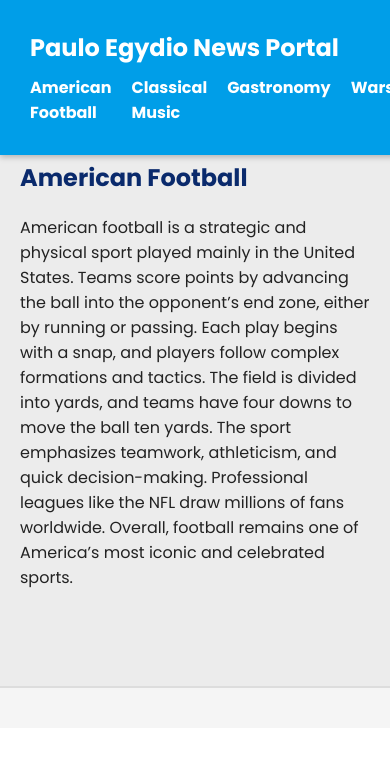
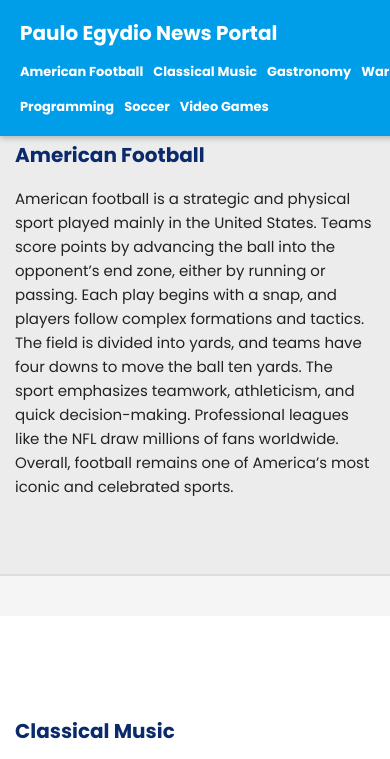
Before and after one commit to ultimomauricio/cel, a plain HTML site: page index.html in a window 390 px wide. Shown: the top 759 px of the page. Drawn offline with Linux system fonts and the light colour scheme.

Commit message:
Update styles.css

```diff
--- a/styles.css
+++ b/styles.css
@@ -1,56 +1,79 @@
-@import url("https://fonts.googleapis.com/css2?family=Poppins:ital,wght@0,100;0,200;0,300;0,400;0,500;0,600;0,700;0,800;0,900;1,100;1,200;1,300;1,400;1,500;1,600;1,700;1,800;1,900&display=swap");
+@import url("https://fonts.googleapis.com/css2?family=Poppins:wght@300;400;600;700&display=swap");
 
 body {
   margin: 0;
-  font-family: Poppins;
+  font-family: Poppins, sans-serif;
   background: #f5f5f5;
   color: #222;
   overflow-x: hidden;
 }
+
+/* HEADER */
 header {
   background: #009ee8;
-  padding: 30px;
+  padding: 25px;
   color: white;
   position: fixed;
   width: 100%;
   top: 0;
   left: 0;
   z-index: 1000;
-  box-shadow: 0 2px 6px rgba(0, 0, 0, 0.25);
+  box-shadow: 0 2px 6px rgba(0,0,0,0.25);
+
+  /* Mantém tudo alinhado à esquerda */
+  display: flex;
+  flex-direction: column;
+  align-items: flex-start;
 }
+
 header h1 {
-  margin: 0 0 10px 0;
+  margin: 0 0 12px 0;
   font-size: 24px;
 }
+
+/* MENU */
 nav ul {
   display: flex;
-  gap: 20px;
+  gap: 18px;
   list-style: none;
   padding: 0;
   margin: 0;
+
+  /* Permite quebrar linha no celular */
+  flex-wrap: wrap;
+
+  /* Mantém alinhado à esquerda */
+  justify-content: flex-start;
 }
+
 nav a {
   text-decoration: none;
   color: #fff;
   font-weight: bold;
   transition: 0.3s;
 }
+
 nav a:hover {
   color: #ffdd57;
 }
+
+/* SECTIONS */
 .topic {
   padding: 120px 20px 80px;
   margin-top: 40px;
   background: white;
   border-bottom: 2px solid #ddd;
 }
+
 .topic:nth-child(even) {
   background: #ececec;
 }
+
 .topic h2 {
   margin-top: 0;
   color: #0a2a6c;
 }
+
 footer {
   background: #009ee8;
   padding: 30px;
@@ -59,3 +82,40 @@ footer {
   box-shadow: 0 2px 6px rgba(0, 0, 0, 0.25);
   text-align: center;
 }
+
+/* 📱 RESPONSIVE */
+@media (max-width: 700px) {
+  header {
+    padding: 18px 20px;
+  }
+
+  footer p{
+    width: 90%;
+  }
+
+  header h1 {
+    font-size: 20px;
+    margin-bottom: 10px;
+  }
+
+  nav ul {
+    gap: 10px;
+  }
+
+  nav a {
+    font-size: 13px;
+  }
+
+  .topic {
+    padding: 100px 15px 60px;
+  }
+
+  .topic h2 {
+    font-size: 20px;
+  }
+
+  .topic p {
+    font-size: 15px;
+    line-height: 1.6;
+  }
+}
```
